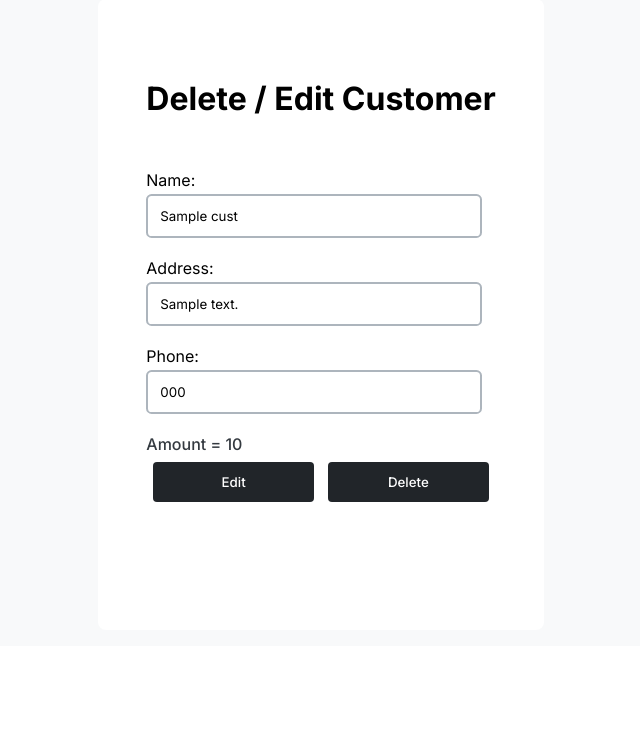
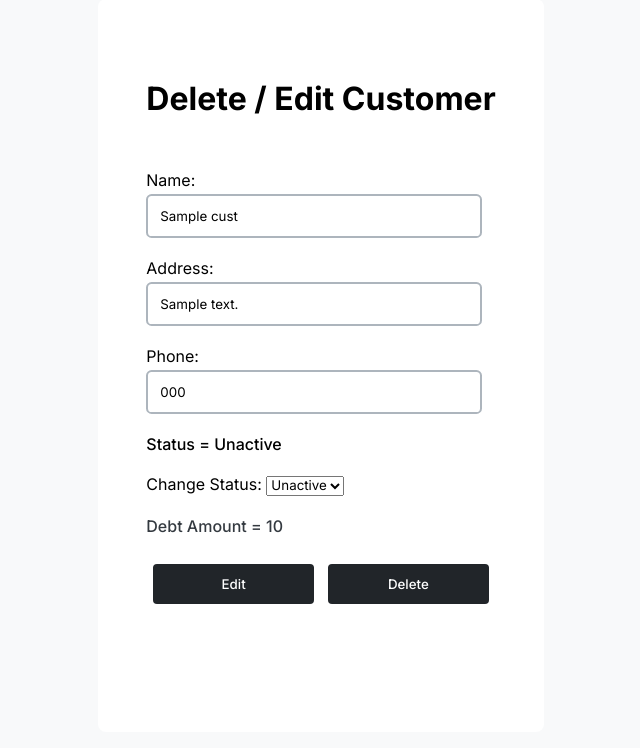
Before and after one commit to samuelms21/uts-mwd, a Flask app: template package/templates/manager_cust.html in a window 1280 px wide. Shown: the part 704-1452 px from the top of the page, without its empty margins (319-959 px from the left). Before the commit the page ends 1206 px from the top, so only its background shows below. Run offline with Flask 2, Linux system fonts and the light colour scheme; the template is opened without the code that fills it: most values are stand-ins (such as "Sample title", 1, 10 or a date in 2020); some libraries are stand-ins or nearby versions.

Commit message:
edit manager.html to deactivate customer

```diff
--- a/package/models.py
+++ b/package/models.py
@@ -7,14 +7,15 @@ class Customer(db.Model):
     name = db.Column(db.String(100))
     address = db.Column(db.Text)
     phone = db.Column(db.String(100))
+    status = db.Column(db.Boolean)
 
     invoices = db.relationship('Invoice',backref='invoice')
 
-    def __init__ (self,name,address,phone):
+    def __init__ (self,name,address,phone,status):
         self.name = name
         self.address = address
         self.phone = phone
-
+        self.status = status
 
 class Invoice(db.Model):
     __tablename__ = 'invoice'
--- a/package/static/style.css
+++ b/package/static/style.css
@@ -125,7 +125,7 @@ nav {
 input[type="text"],
 input[type="password"],
 input[type="date"],
-input[type="number"],
+input[type="number"]
 textarea {
   margin-top: 0.25rem;
   border-radius: 0.35rem;
--- a/package/templates/finance.html
+++ b/package/templates/finance.html
@@ -5,12 +5,12 @@
         <h1>Approve Finance</h1>
         <input type="submit" value="Approve" id="submitFinanceButton"/>
     </div>
-    <form class="search-bar">
+    <!-- <form class="search-bar">
       <div class="flex-container form-input">
         <input type="text" name="search" id="search" placeholder="Search invoice">
         <button type="submit" class="btn"><i class="bi bi-search"></i> Search</button>
       </div>
-    </form>
+    </form> -->
     {% with messages = get_flashed_messages(with_categories=True) %} {% if
       messages %} {% for category, message in messages %}
       <div class="alert alert-{{ category }} fw-500 text-center">
--- a/package/templates/manager_cust.html
+++ b/package/templates/manager_cust.html
@@ -46,11 +46,31 @@
       <label for="cust_add">Phone:</label>
       <br />
       <input type="text" value="{{cust.phone}}" name="newphone" />
+      <br /><br />
+      {% if cust.status == True %}
+      <p class="fw-500">Status = Active</p>
+      {% else %}
+      <p class="fw-500">Status = Unactive</p>
+      {% endif %}
+      <br />
+      <label>Change Status:</label>
+      {% if cust.status == True %}
+      <select name="newstatus">
+        <option value="Active">Active</option>
+        <option value="Unactive">Unactive</option>
+      </select>
+      {% else %}
+      <select name="newstatus">
+        <option value="Unactive">Unactive</option>
+        <option value="Active">Active</option>
+      </select>
+      {% endif %}
+
       <br />
       <br />
-      <p class="fw-500 text-grey-800">Amount = {{cust.amount}}</p>
+      <p class="fw-500 text-grey-800">Debt Amount = {{cust.amount}}</p>
+      <br />
       {% with messages = get_flashed_messages(with_categories=True) %} {% if messages %} {% for category, message in messages %} {% if category[6:]|string == cust.cust_id|string %}
-
       <div class="alert alert-{{ category[:5] }} fw-500 text-center">{{ message }}</div>
       {% endif %} {% endfor %} {% endif %} {% endwith %}
       <div class="flex-button">
```
Also changed, not shown: package/routes.py (+14 -4 lines), package/static/images/arrow.png (added), 4 other files.
